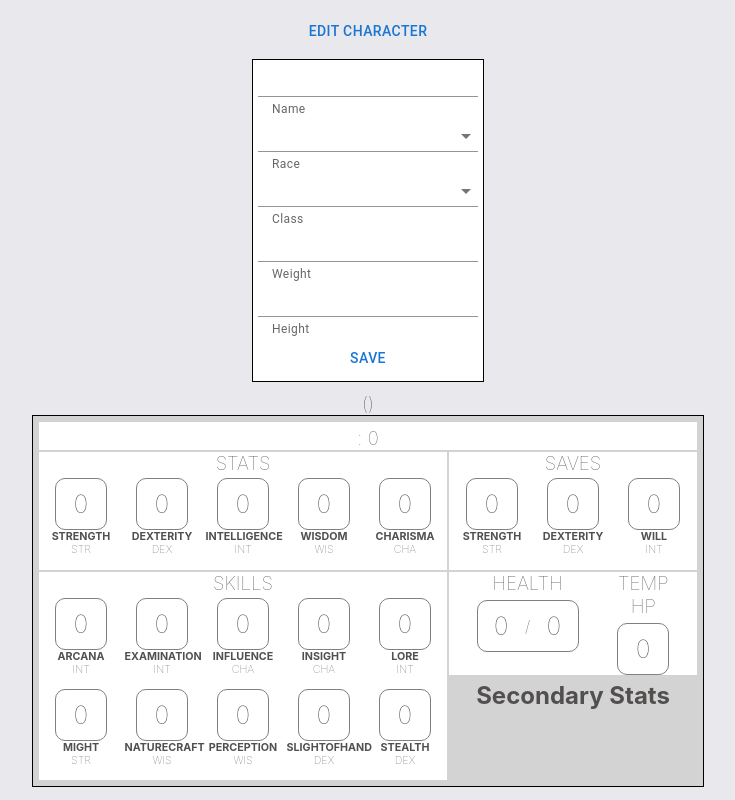
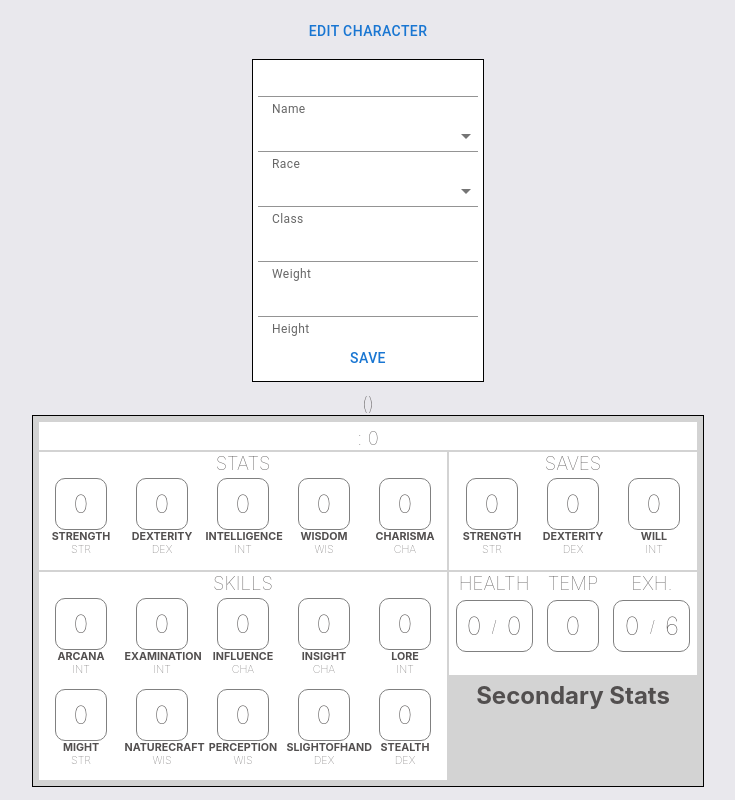
Before and after one commit to JustinHamerly/nimble-app, a React (Create React App) app: page / in a window 1280 px wide. Shown: the whole page, without its empty margins (272-1007 px from the left). Built offline with nearby package versions, Linux system fonts and the light colour scheme; the HTML template or start-up script is replaced by a standard one.

Commit message:
added exhaustion tracker to health tracker

```diff
--- a/src/components/Main/CharacterSheet/HealthTracker/HealthTracker.css
+++ b/src/components/Main/CharacterSheet/HealthTracker/HealthTracker.css
@@ -10,7 +10,7 @@
 }
 
 #health-tracker {
-    width: 50%;
+    width: 40%;
     height: 105px;
     display: flex;
     flex-direction: column;
@@ -27,9 +27,18 @@
     align-items:center
 }
 
+#exhaustion-tracker {
+    width: 40%;
+    height: 105px;
+    display: flex;
+    flex-direction: column;
+    justify-content:start;
+    align-items:center
+}
+
 .display-block {
     height: 50px;
-    width: 100px;
+    width: 75px;
     border: 1px, solid, gray;
     border-radius: 10px;
     margin-top: 5px;
--- a/src/components/Main/CharacterSheet/HealthTracker/HeathTracker.tsx
+++ b/src/components/Main/CharacterSheet/HealthTracker/HeathTracker.tsx
@@ -15,9 +15,15 @@ function HealthTracker() {
                 </div>
             </div>
             <div id="temp-hp-tracker">
-                <h3>TEMP HP</h3>
+                <h3>TEMP</h3>
                 <div className='display-block' id="display-block-temp">
                     <h4 className='value'>{charContext.state.mechanicalStats.tempHP}</h4>
+                </div>
+            </div>
+            <div id="exhaustion-tracker">
+                <h3>EXH.</h3>
+                <div className='display-block'>
+                    <h4 className="value">{charContext.state.mechanicalStats.currentExhaustion}</h4> <h4>/</h4> <h4 className='value'>{charContext.state.mechanicalStats.maxExhaustion}</h4>
                 </div>
             </div>
         </section>
--- a/src/components/Main/Main.css
+++ b/src/components/Main/Main.css
@@ -9,8 +9,3 @@ main {
   align-items: center;
   justify-content: center;
 }
-
-/* section{
-  margin-top: 5px;
-  margin-bottom: 0px;
-} */
```
Also changed, not shown: src/components/Main/CharacterSheet/SecondaryStats/SecondaryStats.tsx (added, +15 -0 lines).
